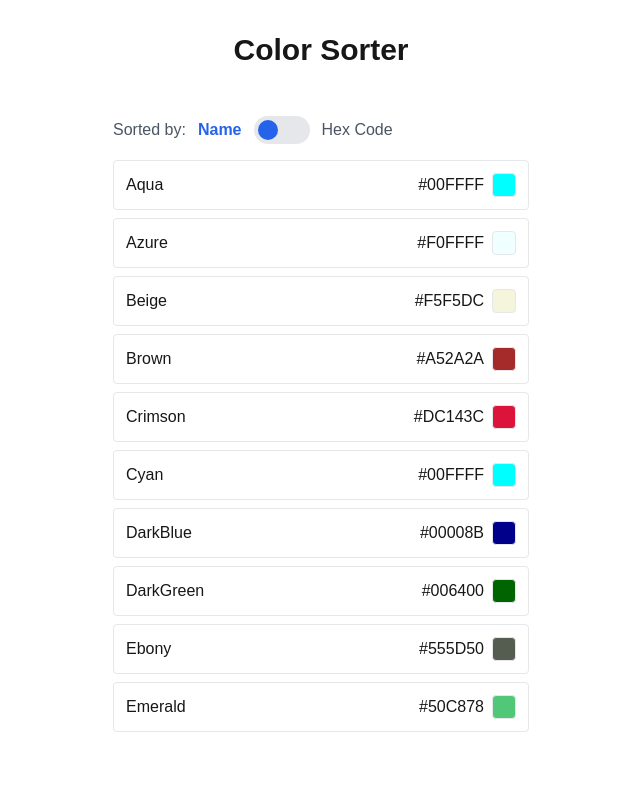
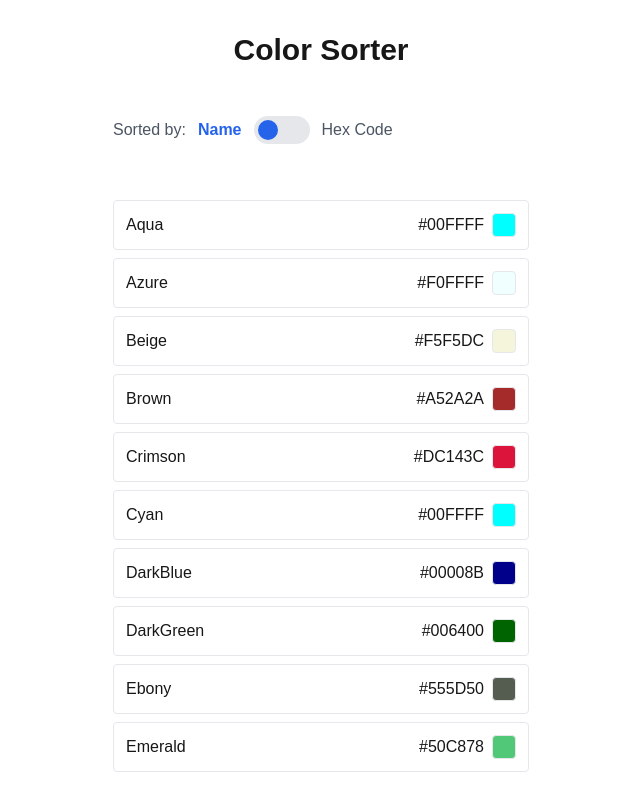
Before and after one commit to dingtianding/nextjs-colorapp, a Next.js app in the folder color-sorter/: page / in a window 1280 px wide. Shown: the top 810 px of the page, without its empty margins (319-959 px from the left). Built offline with nearby package versions, Linux system fonts and the light colour scheme.

Commit message:
addition transition and text for clarity, added comments

```diff
--- a/color-sorter/app/components/ColorList.tsx
+++ b/color-sorter/app/components/ColorList.tsx
@@ -2,7 +2,6 @@
 
 import { Color } from '@/types/color';
 import { useState, useEffect } from 'react';
-import { motion, AnimatePresence } from 'framer-motion';
 
 interface ColorListProps {
   initialColors: Color[];
@@ -12,19 +11,25 @@ export default function ColorList({ initialColors }: ColorListProps) {
   const [colors, setColors] = useState<Color[]>([]);
   const [sortByHex, setSortByHex] = useState(false);
   const [loading, setLoading] = useState(true);
+  const [showContent, setShowContent] = useState(false);
 
   useEffect(() => {
     // Simulate loading delay
     setTimeout(() => {
       setColors(initialColors);
       setLoading(false);
-    }, 3000);
+      // Add a small delay before showing content to ensure smooth transition animation
+      setTimeout(() => {
+        setShowContent(true);
+      }, 100);
+    }, 2000);
   }, [initialColors]);
 
   const toggleSort = () => {
-    setSortByHex(!sortByHex);
+    const newSortByHex = !sortByHex;
+    setSortByHex(newSortByHex);
     setColors([...colors].sort((a, b) => {
-      if (sortByHex) {
+      if (newSortByHex) {
         return a.hexCode.localeCompare(b.hexCode);
       } else {
         return a.name.localeCompare(b.name);
@@ -34,6 +39,7 @@ export default function ColorList({ initialColors }: ColorListProps) {
 
   return (
     <div className="max-w-md mx-auto p-4">
+        {/* Sorting Button */}
       <div className="mb-4 flex items-center gap-3">
         <span className="text-gray-600">Sorted by:</span>
         <span className={`${!sortByHex ? 'font-bold text-blue-600' : 'text-gray-600'}`}>
@@ -54,53 +60,48 @@ export default function ColorList({ initialColors }: ColorListProps) {
         </span>
       </div>
 
+      {/* Color List */}
       <div className="space-y-2">
-        <AnimatePresence>
+        <p className={`text-gray-500 italic text-center mb-4 transition-colors duration-300 whitespace-nowrap mx-auto ${loading ? 'text-white' : ''}`}>
+          {loading ? 'Simulated 2 second loading delay...' : '\u00A0'}
+        </p>
+        {[...Array(10)].map((_, i) => (
+          <div
+            key={`color-${i}`}
+            className={`flex items-center justify-between p-3 border rounded ${
+              loading ? 'animate-pulse' : ''
+            }`}
+          >
             {loading ? (
               <>
-              <p className="text-white-500 italic text-center mb-4">
-                Simulated 3 second loading delay...
-              </p>
-              {/* Loading skeleton */}
-              {[...Array(5)].map((_, i) => (
-                <div
-                  key={`skeleton-${i}`}
-                  className="flex items-center justify-between p-3 border rounded animate-pulse"
-                >
                 <div className="h-4 w-24 bg-gray-200 rounded"></div>
                 <div className="flex items-center gap-2">
                   <div className="h-4 w-16 bg-gray-200 rounded"></div>
                   <div className="w-6 h-6 bg-gray-200 rounded"></div>
                 </div>
+              </>
+            ) : (
+              colors[i] && (
+                <>
+                  <span className={`transition-all duration-500 ${
+                    showContent ? 'opacity-100 translate-y-0' : 'opacity-0 translate-y-4'
+                  }`}>{colors[i].name}</span>
+                  <div className="flex items-center gap-2">
+                    <span className={`transition-all duration-500 ${
+                      showContent ? 'opacity-100 translate-y-0' : 'opacity-0 translate-y-4'
+                    }`}>{colors[i].hexCode}</span>
+                    <div
+                      className={`w-6 h-6 border rounded transition-all duration-500 ${
+                        showContent ? 'opacity-100' : 'opacity-0'
+                      }`}
+                      style={{ backgroundColor: colors[i].hexCode }}
+                    />
+                  </div>
+                </>
+              )
+            )}
           </div>
         ))}
-            </>
-          ) : (
-            colors.map((color) => (
-              <motion.div
-                key={`${color.name}-${color.hexCode}`}
-                layout
-                initial={{ opacity: 0, y: 20 }}
-                animate={{ opacity: 1, y: 0 }}
-                exit={{ opacity: 0, y: -20 }}
-                transition={{
-                  duration: 0.3,
-                  ease: "easeOut"
-                }}
-                className="flex items-center justify-between p-3 border rounded"
-              >
-                <span>{color.name}</span>
-                <div className="flex items-center gap-2">
-                  <span>{color.hexCode}</span>
-                  <div
-                    className="w-6 h-6 border rounded"
-                    style={{ backgroundColor: color.hexCode }}
-                  />
-                </div>
-              </motion.div>
-            ))
-          )}
-        </AnimatePresence>
       </div>
     </div>
   );
```
Lines whose indentation alone changed are shown as unchanged.
